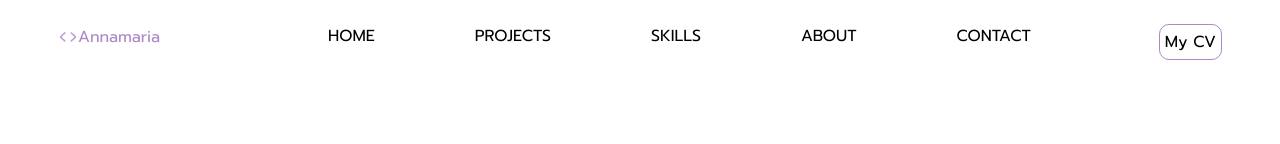
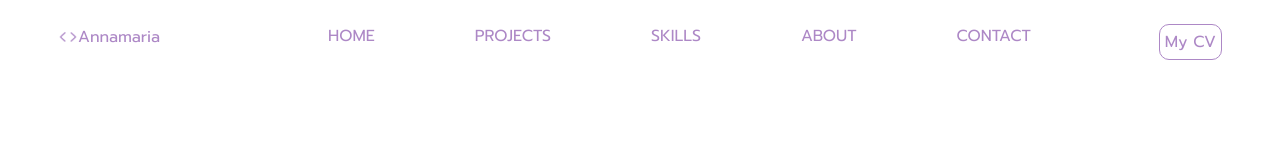
Before and after one commit to annamariakou/portfolio, a Next.js app in the folder my-app/: page / in a window 1280 px wide. Shown: the top 144 px of the page. Built offline with nearby package versions, Linux system fonts and the light colour scheme; grey boxes are pictures that could not be loaded; a web font is replaced by a local one.

Commit message:
fixed font colour

```diff
--- a/my-app/components/Nav/Nav.css
+++ b/my-app/components/Nav/Nav.css
@@ -34,6 +34,10 @@ padding-bottom: 10px;
 
 }
 
+li a {
+    color: #AD88C6;
+}
+
 .navigation {
     justify-content: center;
 }
@@ -60,6 +64,17 @@ header {
     border-radius: 10px;
     padding: 5px;
     margin-right: 50px;
+}
+
+.cv a {
+    text-decoration: none;
+    color: #AD88C6;
+
+}
+
+.cvTwo a {
+    text-decoration: none;
+    color: #AD88C6;
 }
 
 a{
```
